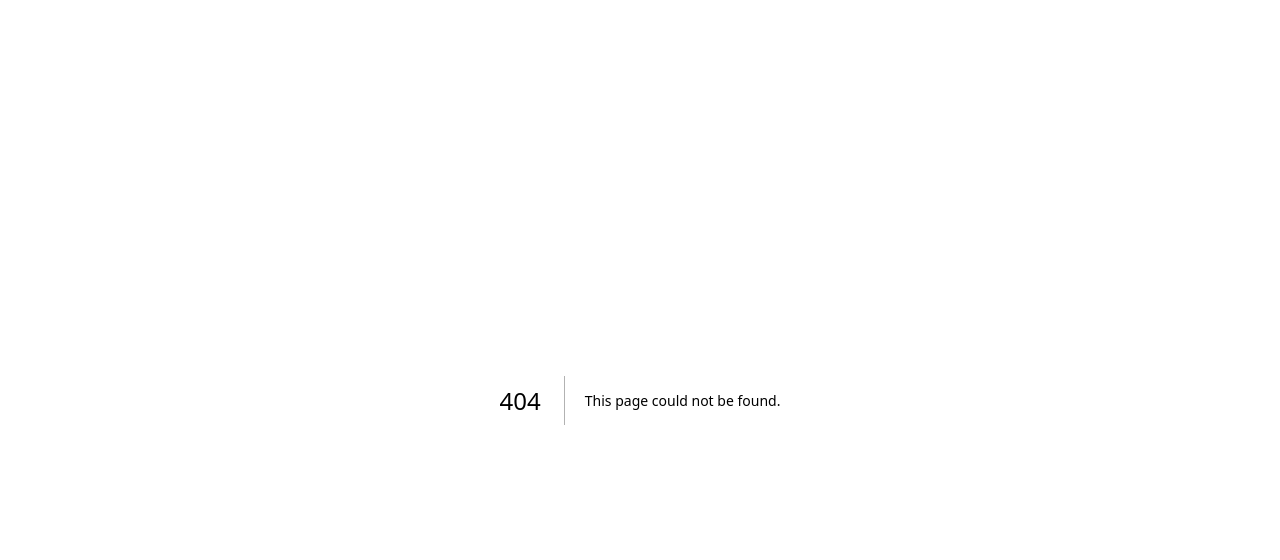
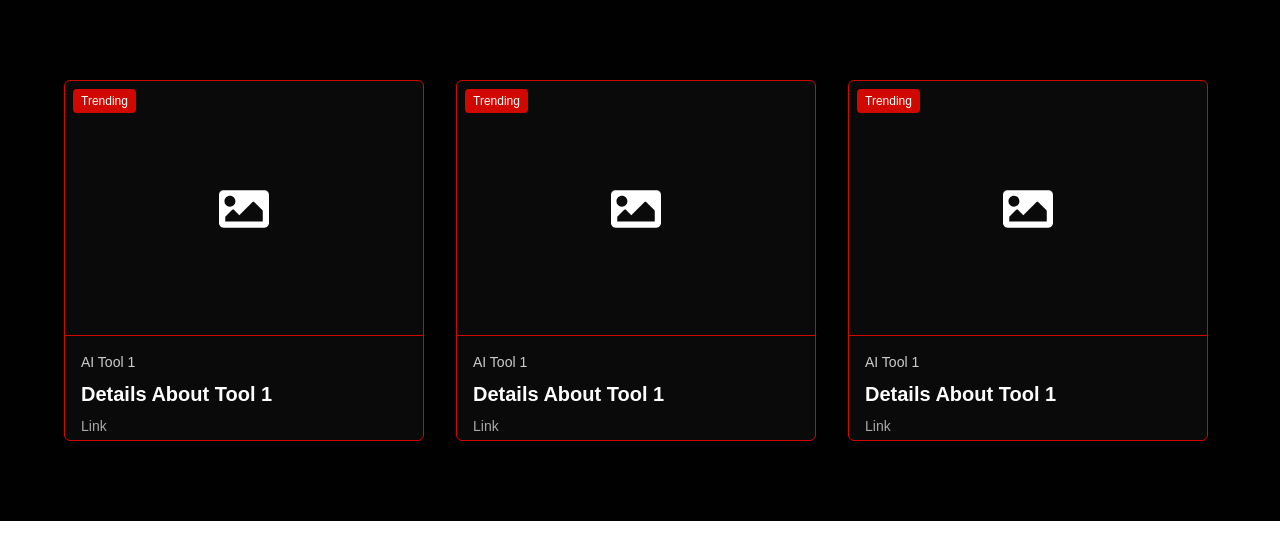
Before and after one commit to Ftamim003/egeal-ai-hub, a Next.js app: page /trendingAi in a window 1280 px wide. Before the commit this address had no page. Shown: the top 560 px of the page. Built offline with nearby package versions, Linux system fonts and the light colour scheme.

Commit message:
trending section

```diff
--- a/app/browseTools/BrowseTools.tsx
+++ b/app/browseTools/BrowseTools.tsx
@@ -35,10 +35,9 @@ export default function BrowseTools() {
               </div>
             </div>
 
-            {/* Tool name */}
+
             <h3 className="text-lg font-semibold">{tool.name}</h3>
 
-            {/* Subheading */}
             <p className="text-sm text-gray-300">{tool.subheading}</p>
           </div>
         ))}
--- /dev/null
+++ b/app/data/trendingCardData.ts
@@ -0,0 +1,42 @@
+// app/data/cardInfoData.ts
+import { FaImage } from "react-icons/fa";
+import { IconType } from "react-icons";
+export type InfoCardType = {
+  id: number;
+  image: string;
+  intro: string;
+  badge: string;
+  icon: IconType;
+  title: string;
+  description: string;
+};
+
+export const trendingData: InfoCardType[] = [
+  {
+    id: 1,
+    image:"",
+    intro: "AI Tool 1",
+    badge: "Trending",
+    icon: FaImage,
+    title: "Details About Tool 1",
+    description: "Link ",
+  },
+  {
+    id: 2,
+    image: "/example2.png",
+    intro: "AI Tool 1",
+    badge: "Trending",
+    icon: FaImage,
+    title: "Details About Tool 1",
+    description: "Link ",
+  },
+  {
+    id: 3,
+    image: "/example3.png",
+    intro: "AI Tool 1",
+    badge: "Trending",
+    icon: FaImage,
+    title: "Details About Tool 1",
+    description: "Link ",
+  },
+];
--- a/app/featureCard/FeatureCard.tsx
+++ b/app/featureCard/FeatureCard.tsx
@@ -22,7 +22,7 @@ export default function FeatureCard() {
   />
 
   <div className="p-4 text-white flex flex-col  items-center">
-    <h2 className="text-xl font-bold mb-2">{item.title}</h2>
+    <h2 className="text-xl text-center font-bold mb-2">{item.title}</h2>
 
     <ul className="text-[16px] mt-2 text-[#FFFFFF]  space-y-1">
       {item.description.map((point, index) => (
--- /dev/null
+++ b/app/trendingAi/TrendingAi.tsx
@@ -0,0 +1,45 @@
+
+import React from 'react'
+import { trendingData } from '../data/trendingCardData'
+
+export default function TrendingAi() {
+
+  return (
+  <div>
+    <div className="bg-[#010101] text-white py-20 px-4">
+      <div className="grid grid-cols-1 sm:grid-cols-2 lg:grid-cols-3 gap-6 max-w-6xl mx-auto">
+        {trendingData.map((card) => {
+          const Icon = card.icon;
+
+          return (
+            <div
+              key={card.id}
+              className="border border-[#D10800] rounded-md bg-[#0A0A0A]  overflow-hidden relative md:max-w-[360px] "
+            >
+              <div className="relative  h-[255px] flex justify-center items-center ">
+                <span className="absolute top-2 left-2 bg-[#D10800] text-white text-xs font-medium px-2 py-1 rounded">
+                  {card.badge}
+                </span>
+
+                <div className='flex justify-center'>
+                    <Icon size={96} className="w-[50px] h-[50px] " />
+                </div>
+
+                <div className="absolute bottom-0 left-0 w-[500px] h-[1px] bg-[#D10800]" />
+              </div>
+
+              <div className="p-4 text-start space-y-2 h-[104px]">
+                <p className="text-sm text-[#CCCCCC]">{card.intro}</p>
+                <h3 className="text-xl font-semibold">{card.title}</h3>
+                <p className="text-sm text-[#AAAAAA]">{card.description}</p>
+              </div>
+            </div>
+          );
+        })}
+      </div>
+    </div>
+  </div>
+);
+
+
+}
--- /dev/null
+++ b/app/trendingAi/page.tsx
@@ -0,0 +1,8 @@
+import React from 'react'
+import TrendingAi from './TrendingAi'
+
+export default function page() {
+  return (
+    <div><TrendingAi></TrendingAi></div>
+  )
+}
```
Also changed, not shown: package.json (+6 -5 lines), 1 other file (tests, documents, lock files or other folders).
